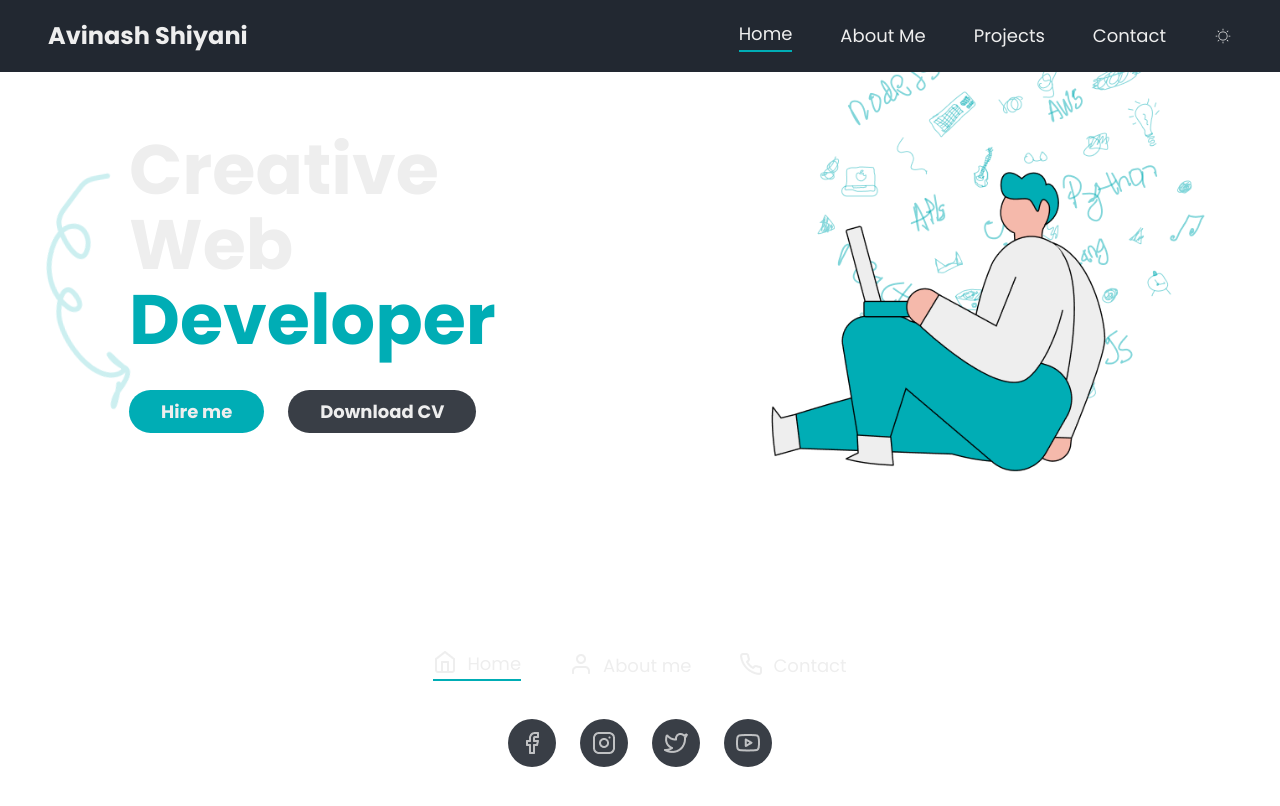
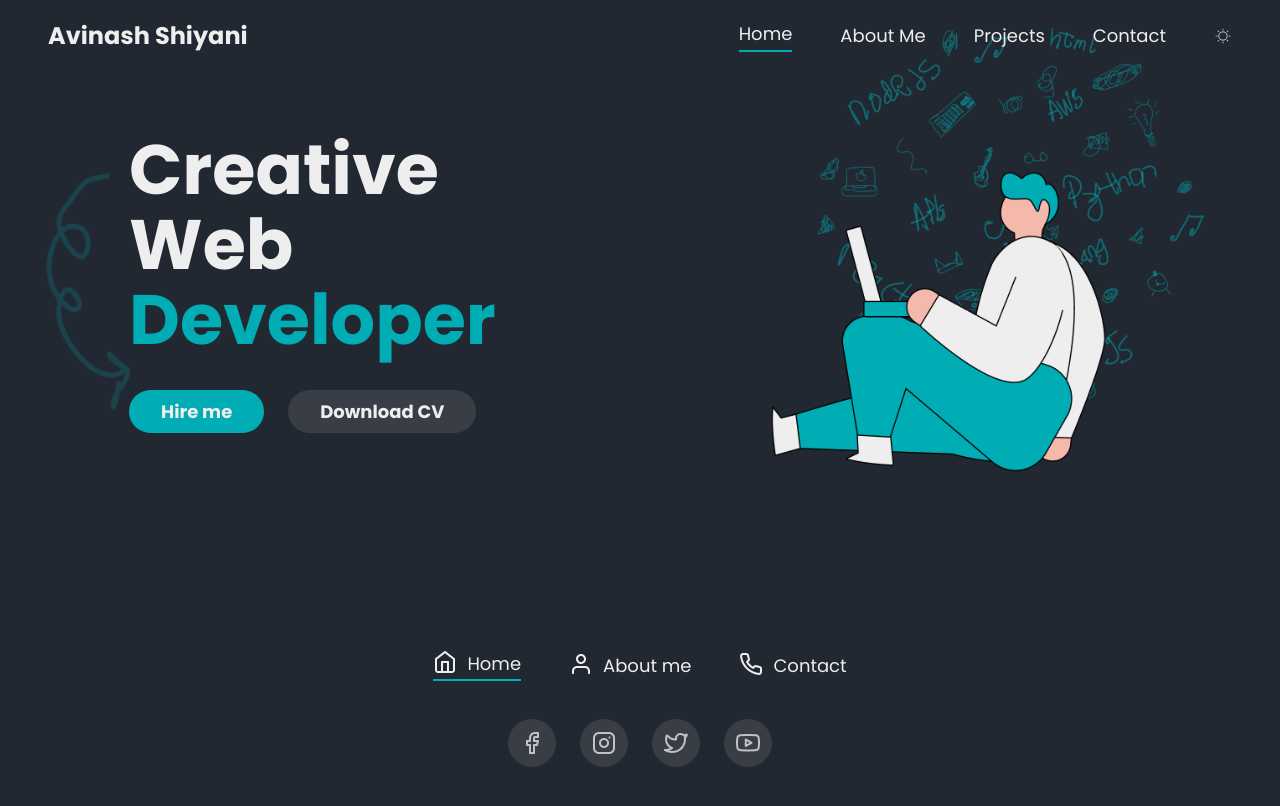
Before and after one commit to Avinashshiyani/Portfolio, a React (Vite) app: page / in a window 1280 px wide. Shown: the top 806 px of the page. Built offline with nearby package versions, Linux system fonts and the light colour scheme.

Commit message:
Dark Mode Build Delayed

```diff
--- a/src/Components/Navbar.jsx
+++ b/src/Components/Navbar.jsx
@@ -2,29 +2,12 @@
 import { NavLink, useLocation } from "react-router-dom";
 import { twMerge } from "tailwind-merge";
 import { CiLight } from "react-icons/ci";
-import Context from "../Context/Context";
 
 const Navbar = () => {
-  // Get mode from context
-  const switchMode = useContext(Context);
-  const [mode, setMode] = useState(switchMode);
-
-  // Toggle between light and dark modes
-  const toggleMode = () => {
-    const newMode = mode === "dark" ? "light" : "dark";
-    setMode(newMode);
-  };
-
-  const theme = mode === "light" ? "bg-red-300 text-black" : "";
-
-  useEffect(() => {
-    document.body.className = "theme";
-  }, [mode]);
   return (
     <div
       className={twMerge(
-        "flex justify-between py-5 fixed z-10 w-full px-12 text-white bg-primary",
-        theme
+        "flex justify-between py-5 fixed z-10 w-full px-12 text-white "
       )}
     >
       <div className="flex items-center font-bold text-2xl whitespace-nowrap theme">
@@ -35,7 +18,7 @@
         <Navigation link="/about">About Me</Navigation>
         <Navigation link="/projects">Projects</Navigation>
         <Navigation link="/contact">Contact</Navigation>
-        <span className="cursor-pointer" onClick={toggleMode}>
+        <span className="cursor-pointer">
           <CiLight />
         </span>
       </div>
```
